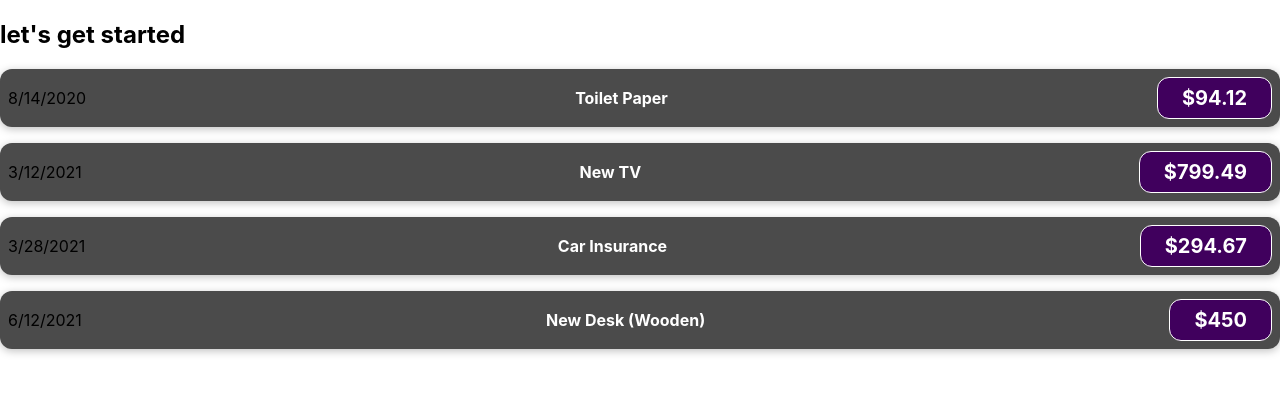
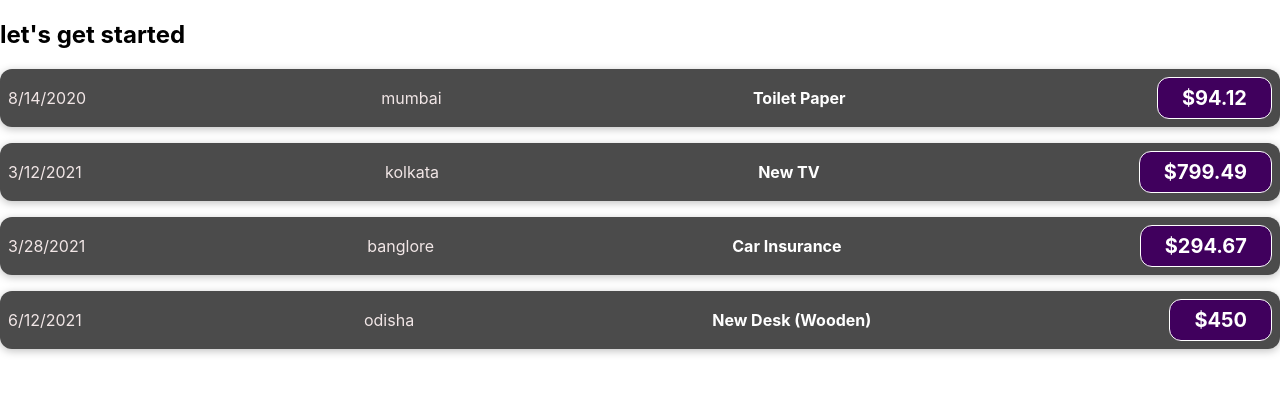
Before and after one commit to jitujiten/advanceReact, a React (Create React App) app: page / in a window 1280 px wide. Shown: the top 394 px of the page. Built offline with nearby package versions, Linux system fonts and the light colour scheme.

Commit message:
Added task-9 final

```diff
--- a/src/App.js
+++ b/src/App.js
@@ -6,24 +6,28 @@ function App() {
       id: "e1",
       title: "Toilet Paper",
       amount: 94.12,
-      date: new Date(2020, 7, 14)
+      date: new Date(2020, 7, 14),
+      location:"mumbai"
     },
     { id: "e2",
      title: "New TV",
      amount: 799.49,
-    date: new Date(2021, 2, 12)
+    date: new Date(2021, 2, 12),
+    location:"kolkata"
     },
     {
       id: "e3",
       title: "Car Insurance",
       amount: 294.67,
-      date: new Date(2021, 2, 28)
+      date: new Date(2021, 2, 28),
+      location:"banglore"
     },
     {
       id: "e4",
       title: "New Desk (Wooden)",
       amount: 450,
-      date: new Date(2021, 5, 12)
+      date: new Date(2021, 5, 12),
+      location:"odisha"
     }
   ];
 
@@ -35,6 +39,7 @@ function App() {
          title= {expense.title}
          date= {expense.date}
          amount= {expense.amount}
+         location={expense.location}
         />
       ))}
     </div>
--- a/src/components/Expenseitem.css
+++ b/src/components/Expenseitem.css
@@ -7,6 +7,7 @@
     margin: 1rem 0;
     border-radius: 12px;
     background-color: #4b4b4b;
+    color: rgb(241, 230, 230);
   }
 
   .expense-item__description {
--- a/src/components/Expenseitem.js
+++ b/src/components/Expenseitem.js
@@ -5,6 +5,7 @@ function Expenseitem(props) {
   return (
     <div className="expense-item">
       <div>{props.date.toLocaleDateString()}</div>
+      <div>{props.location}</div>
       <div className="expense-item_description">
         <h2>{props.title}</h2>
       </div>
```
